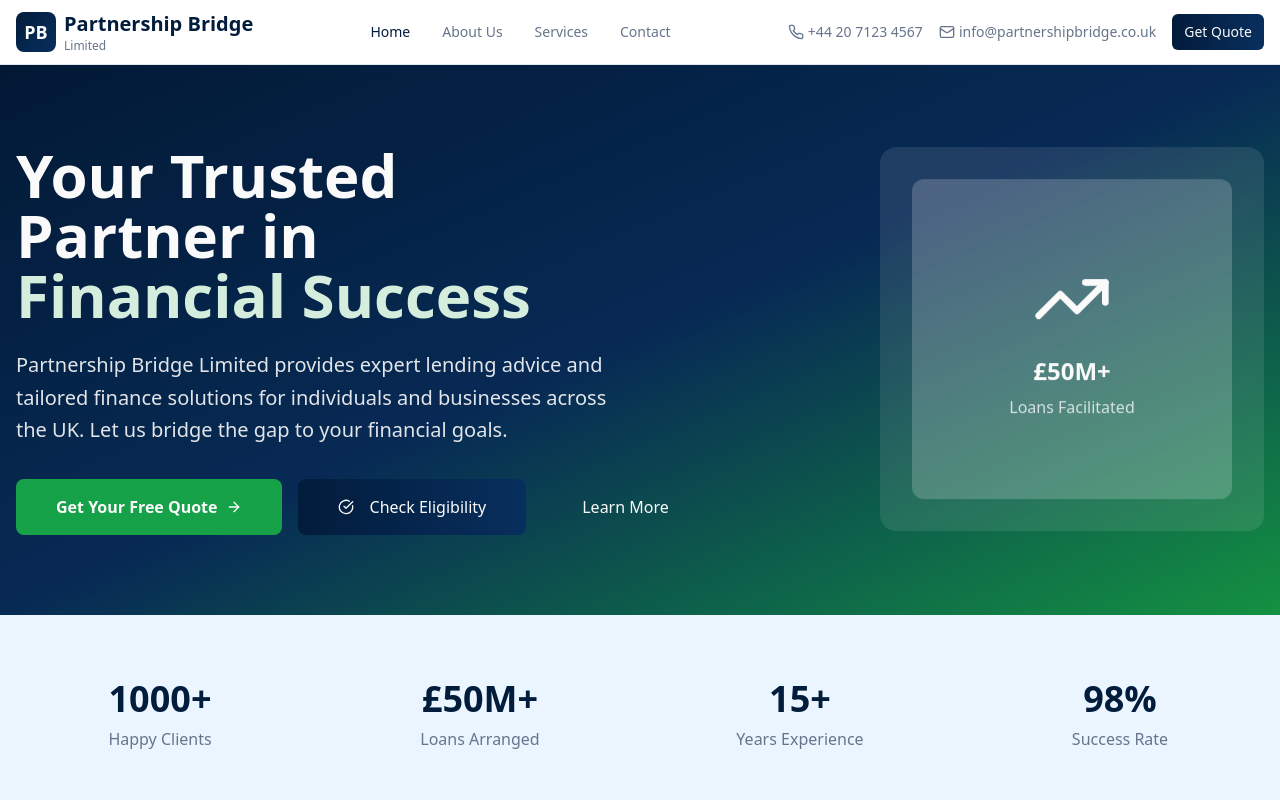
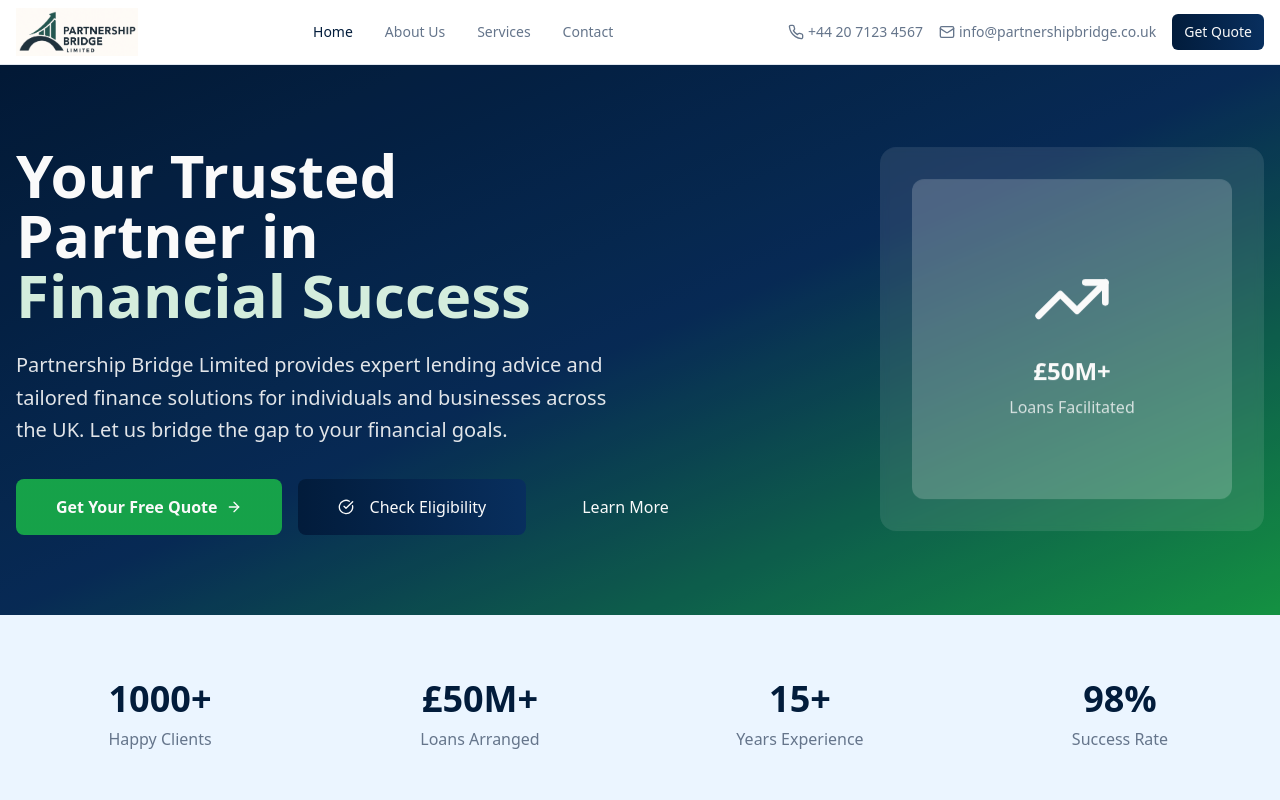
Before and after one commit to wcworld/Partnership-Bridge-Limited, a React (Vite) app: page / in a window 1280 px wide. Shown: the top 800 px of the page. Built offline with nearby package versions, Linux system fonts and the light colour scheme.

Commit message:
Replace title logo
Replaced the title logo with the provided image.

```diff
--- a/src/components/Navigation.tsx
+++ b/src/components/Navigation.tsx
@@ -16,14 +16,12 @@ const Navigation = () => {
       <div className="container mx-auto px-4">
         <div className="flex items-center justify-between h-16">
           {/* Logo */}
-          <Link to="/" className="flex items-center space-x-2">
-            <div className="w-10 h-10 bg-gradient-to-br from-primary to-primary-light rounded-lg flex items-center justify-center">
-              <span className="text-primary-foreground font-bold text-lg">PB</span>
-            </div>
-            <div>
-              <span className="text-xl font-bold text-primary">Partnership Bridge</span>
-              <p className="text-xs text-muted-foreground">Limited</p>
-            </div>
+          <Link to="/" className="flex items-center">
+            <img
+              src="/lovable-uploads/7272b389-0b5f-4b6c-befd-f2fc38803de1.png"
+              alt="Partnership Bridge Limited"
+              className="h-12 w-auto"
+            />
           </Link>
 
           {/* Desktop Navigation */}
```
Also changed, not shown: public/lovable-uploads/7272b389-0b5f-4b6c-befd-f2fc38803de1.png (added).
